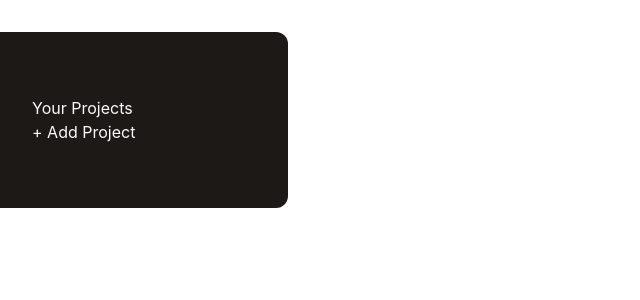
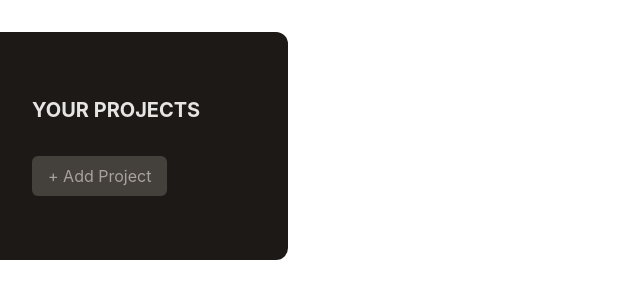
Before and after one commit to bbkbyti/project-management-webb-app, a React (Create React App) app in the folder my-app/: page / in a window 1280 px wide. Shown: the top 300 px of the page, without its empty margins (0-640 px from the left). Built offline with nearby package versions, Linux system fonts and the light colour scheme.

Commit message:
button styled using tailwind.

```diff
--- a/my-app/src/components/ProjectsSidebar.jsx
+++ b/my-app/src/components/ProjectsSidebar.jsx
@@ -3,9 +3,9 @@ import React from 'react'
 export default function ProjectsSidebar() {
     return (
         <aside className='w-1/3 px-8 py-16 bg-stone-900 text-stone-50 md:w-72 rounded-r-xl'>
-            <h2>Your Projects</h2>
+            <h2 className='mb-8 font-bold uppercase md:text-xl text-stone-200'>Your Projects</h2>
             <div>
-                <button>
+                <button className='px-4 py-2 text-xs md:text-base rounded-md bg-stone-700 text-stone-400 hover:bg-stone-600 hover:text-stone-100'>
                     + Add Project
                 </button>
             </div>
```
